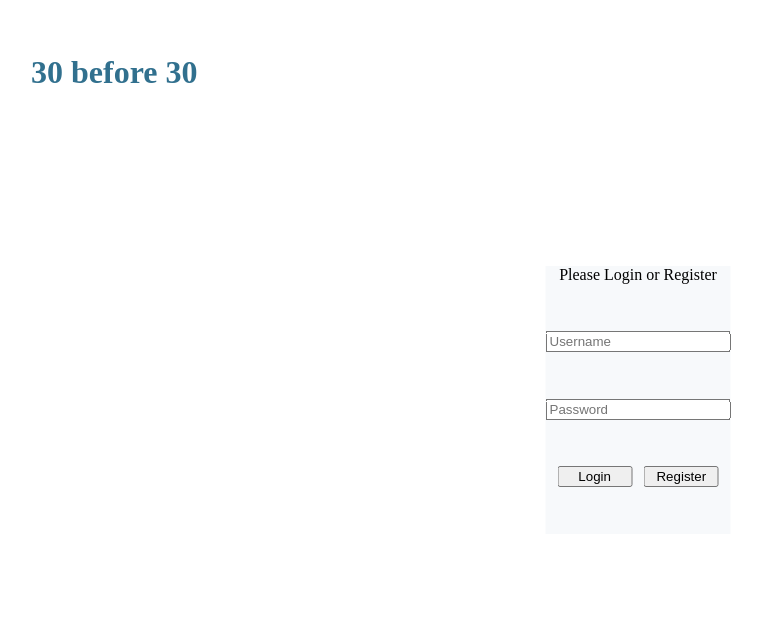
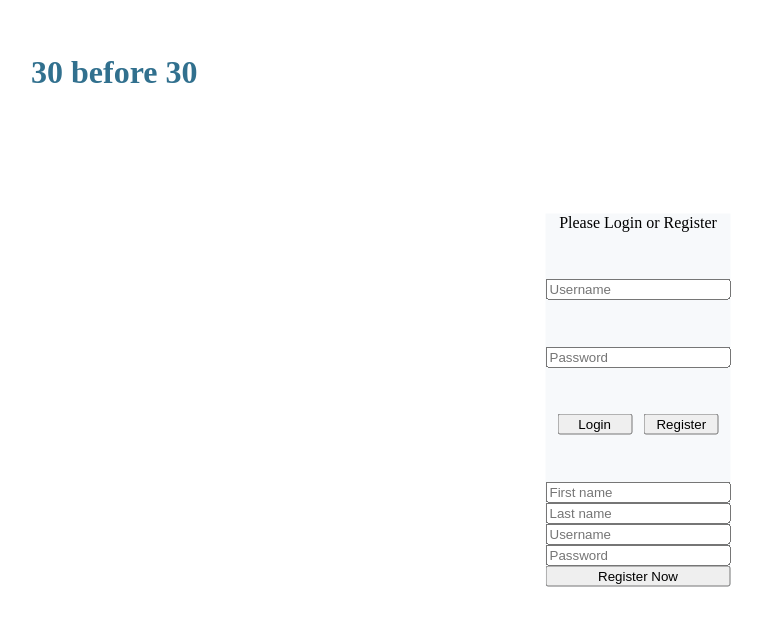
Before and after one commit to taraSherman/thirty-before-thirty, a React (Create React App) app in the folder thirty-before-thirty/: page / in a window 1280 px wide. Shown: the top 626 px of the page, without its empty margins (2-764 px from the left). Built offline with nearby package versions, Linux system fonts and the light colour scheme.

Commit message:
Added Registeration Form Component

```diff
--- a/thirty-before-thirty/package.json
+++ b/thirty-before-thirty/package.json
@@ -3,11 +3,13 @@
   "version": "0.1.0",
   "private": true,
   "dependencies": {
+    "axios": "^0.19.0",
     "formik": "^2.0.4",
     "react": "^16.11.0",
     "react-dom": "^16.11.0",
     "react-scripts": "3.2.0",
-    "styled-components": "^4.4.1"
+    "styled-components": "^4.4.1",
+    "yup": "^0.27.0"
   },
   "scripts": {
     "start": "react-scripts start",
--- a/thirty-before-thirty/src/App.js
+++ b/thirty-before-thirty/src/App.js
@@ -1,7 +1,9 @@
 import React from "react";
 import Login from "./Component/Login";
-import Header from "./Component/Header"
+import Header from "./Component/Header";
+import RegisterationForm from './Component/RegisterationForm';
 import styled from "styled-components";
+
 
 const WrapperDiv = styled.div`
   font-family: sans-sarif;
@@ -23,6 +25,7 @@ function App() {
       <MainDiv>
         {/* Routes Here */}
         <Login></Login>
+        <RegisterationForm />
       </MainDiv>
     </WrapperDiv>
   );
--- /dev/null
+++ b/thirty-before-thirty/src/Component/RegisterationForm.js
@@ -0,0 +1,74 @@
+import React from 'react';
+import { withFormik, Form , Field } from 'formik';
+import * as yup from 'yup';
+import axios from 'axios';
+import styled from 'styled-components';
+
+const RegFormDiv = styled.div`
+        display: flex;
+        flex-direction: column;
+        justify-content: space-evenly;
+        ${'' /* height: 250px; */}
+
+`;
+
+function RegisterationForm() {
+    return (
+
+
+     <Form className='form-Border'>
+
+        <RegFormDiv>
+            <Field type='text' name='firstname' placeholder='First name'/>
+            <Field type='text' name='lastname' placeholder='Last name'/>
+            <Field type='text' name='username' placeholder='Username'/>
+            <Field type='password' name='password' placeholder='Password'/>
+            <button type='submit'>Register Now</button>
+        </RegFormDiv>
+
+        {/* Create a Registration Form, add input fields for First Name, last name,
+        ,email, password */}
+
+
+
+    </Form>
+
+)
+
+}
+
+export default  withFormik({
+
+mapPropsToValues: (currentValues) => {
+
+// Link up react controlled inputs to field names...
+
+return {
+  firstname: currentValues.firstname ||  '',
+  lastname: currentValues.lastname || '',
+  username: currentValues.username || '',
+  password: currentValues.password || ''
+}
+},
+validationSchema: yup.object().shape({
+firstname: yup.string().required(),
+lastname: yup.string().required(),
+username: yup.string().required(),
+password: yup.string().required(),
+}),
+handleSubmit: (values) => {
+console.log(values);
+    axios.post('https://buildweek30before30.herokuapp.com/api', values)
+    //if response is valid then log this..
+     .then((response) => {
+        console.log(response)
+    })
+    //if response isinvalid then log this..
+    .catch((err)=> {
+        console.log(err)
+
+    })
+
+}
+
+})(RegisterationForm)
```
Also changed, not shown: 2 other files (tests, documents, lock files or other folders).
